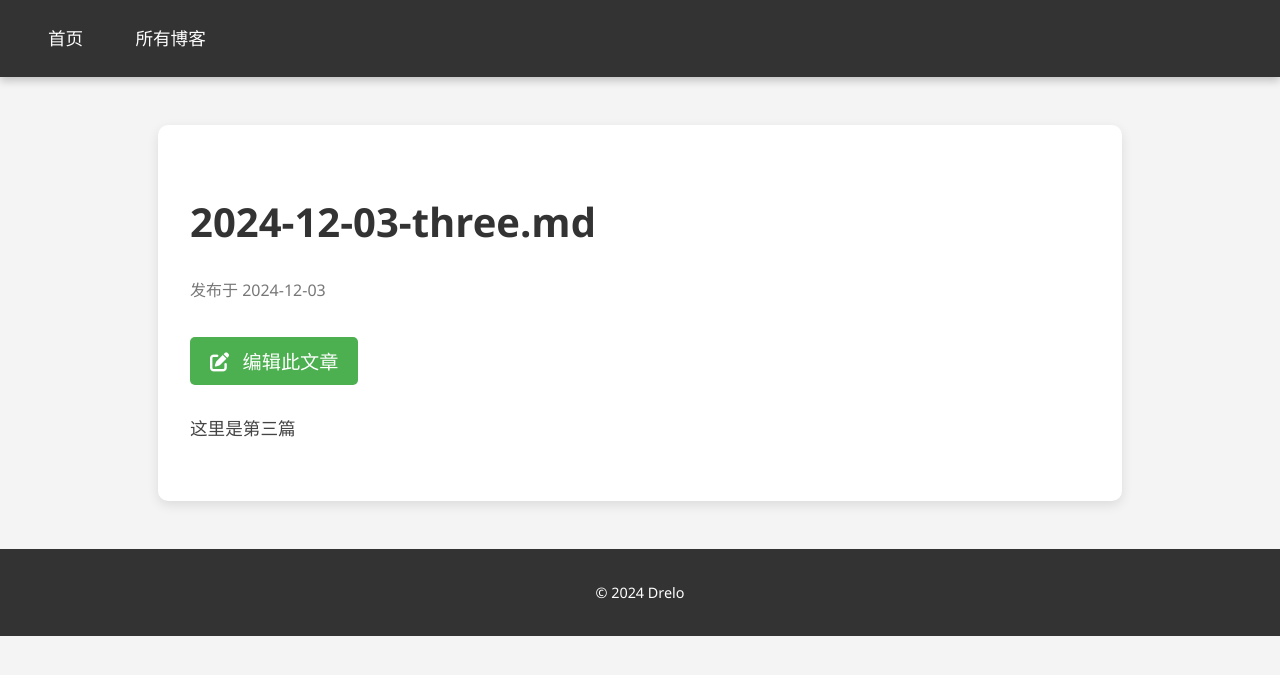
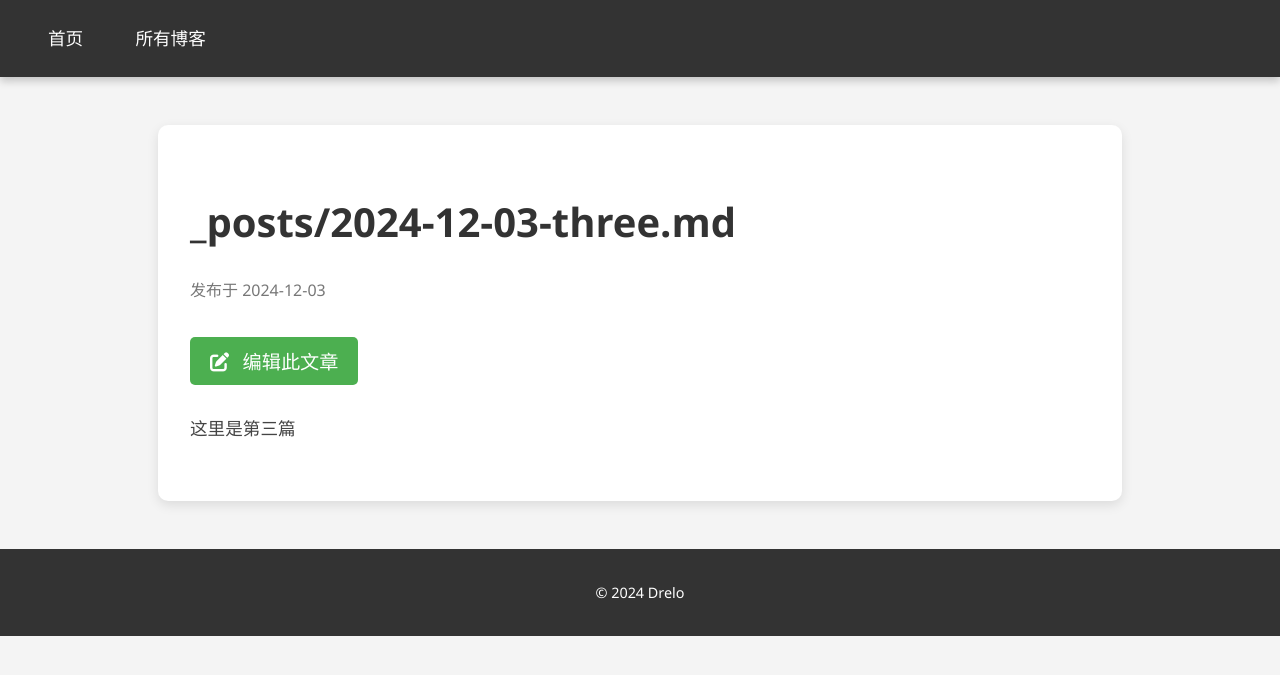
Before and after one commit to Drelov/newpage, a Jekyll site: the page built from _posts/2024-12-03-three.md, in a window 1280 px wide. Shown: the top 675 px of the page. Built offline with Jekyll 4.4.1, drawn with Linux system fonts in a browser that asks for light colours.

Commit message:
Update post.html

```diff
--- a/_layouts/post.html
+++ b/_layouts/post.html
@@ -19,7 +19,7 @@
 
   <main>
     <article class="post">
-      <h1>{{ page.name }}</h1>
+      <h1>{{ page.path }}</h1>
       <p class="post-meta">
         发布于 {{ page.date | date: "%Y-%m-%d" }}
       </p>
```
